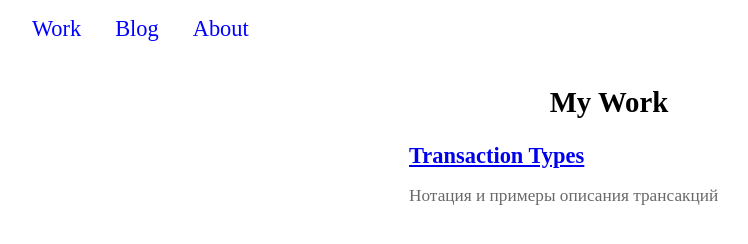
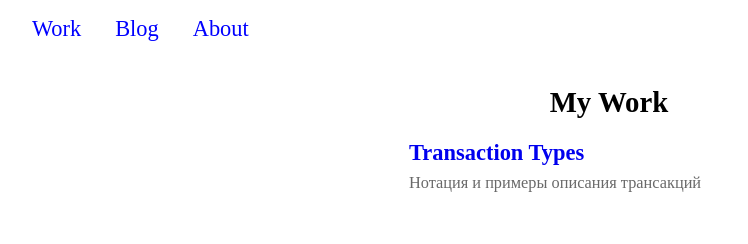
Before and after one commit to pavetok/pavetok.github.io, an Eleventy site: page src/work/index.html in a window 1280 px wide. Shown: the whole page, without its empty margins (31-779 px from the left). Built offline with nearby package versions, Linux system fonts and the light colour scheme; Eleventy itself is replaced by a stand-in of ours; files that its build step writes are made by us from their sources.

Commit message:
enhance reading experience

```diff
--- a/src/_includes/styles/main.css
+++ b/src/_includes/styles/main.css
@@ -14,9 +14,21 @@
   font-size: 1.2em;
 }
 
+.title > a {
+  text-decoration: none;
+}
+
+.article {
+    display: block;
+    justify-content: center;
+    align-items: center;
+    flex-direction: column;
+}
+
 .article > .title {
   text-align: center;
   padding-top: 20px;
+  padding-bottom: 10px;
 }
 
 .section > .title {
@@ -27,6 +39,10 @@
 .article > .text {
   max-width: 500px;
   margin: 0 auto
+}
+
+.text {
+  text-align: justify;
 }
 
 .figure {
@@ -46,10 +62,11 @@
 }
 
 .suggestion > .title {
-  margin: 0;
+  line-height: 0;
 }
 
 .suggestion > .teaser {
-  font-size: .9em;
+  line-height: 1em;
+  font-size: .85em;
   color: dimgray;
 }
--- a/src/work/transaction-types/queue-example/index.html
+++ b/src/work/transaction-types/queue-example/index.html
@@ -1,6 +1,6 @@
 ---
 title: Простейший пример с очередью
-teaser: Простейший пример передачи/получения доступа к некоторому ресурсу
+teaser: Простейший пример передачи и получения доступа к некоторому ресурсу
 layout: article.html
 tags: transactionTypes
 ---
```
Also changed, not shown: src/_includes/diagrams/queue-example/transaction-before.svg, 1 other file.
